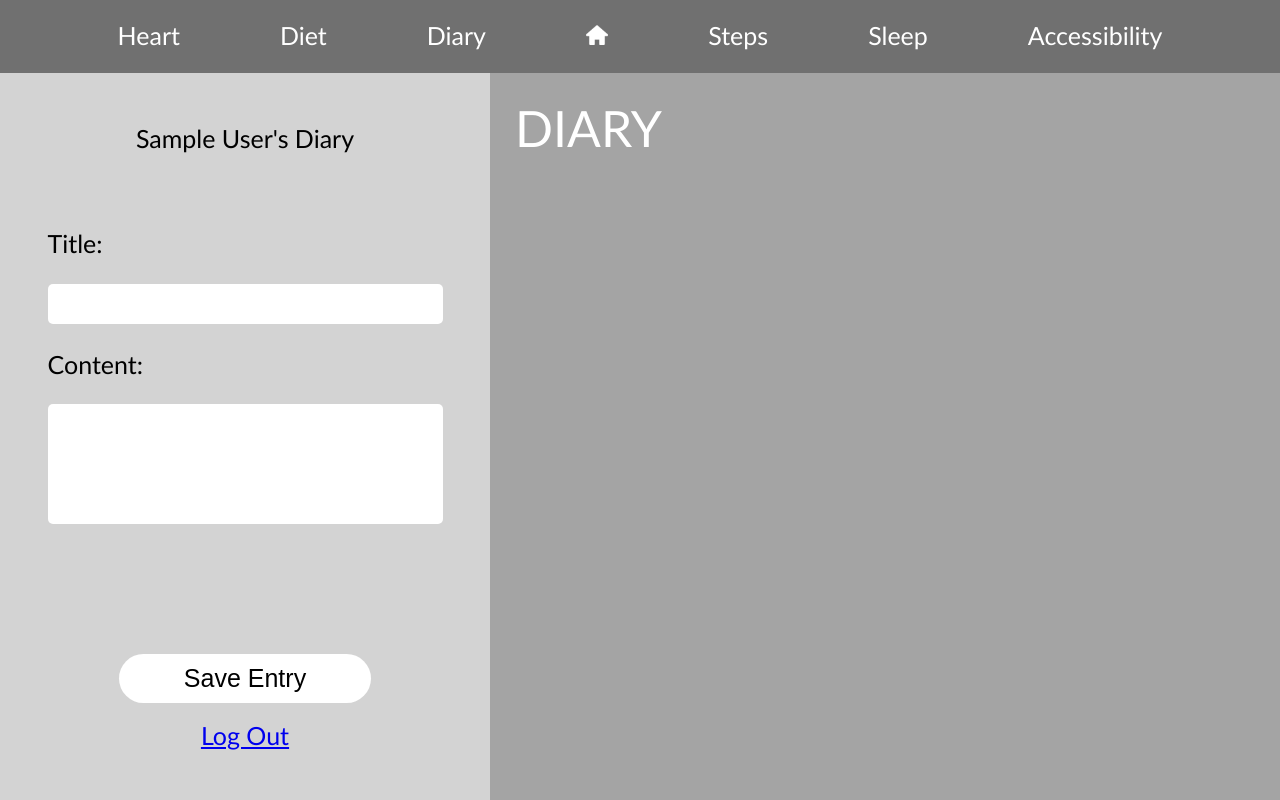
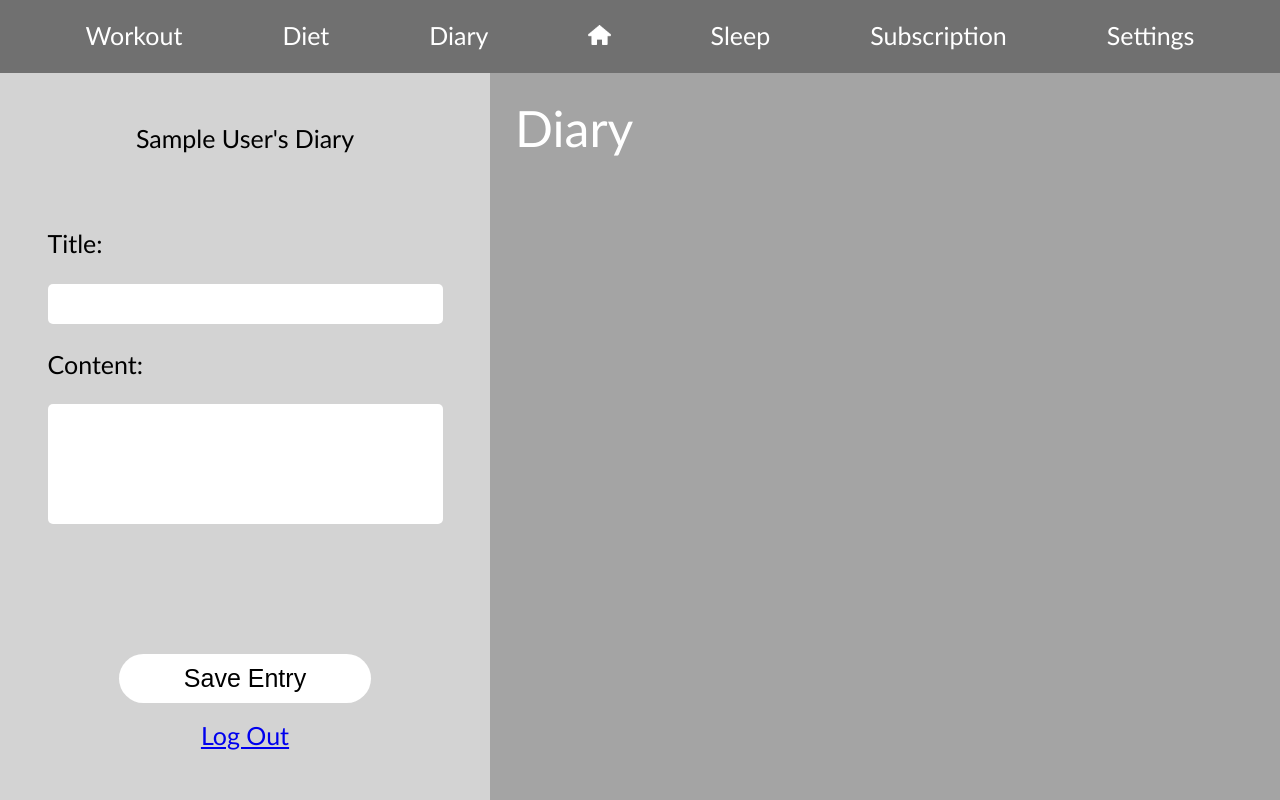
Before and after one commit to calvinandwillump/TokaFitness, a Flask app: page /diary in a window 1280 px wide. Run offline with Flask 3, Linux system fonts and the light colour scheme; the visitor is signed in with stand-in values (Sample User, id 1); data that the repository does not hold is empty.

Commit message:
Update diary.html

```diff
--- a/templates/diary.html
+++ b/templates/diary.html
@@ -4,18 +4,18 @@
     <meta charset="UTF-8">
     <meta name="viewport" content="width=device-width, initial-scale=1.0">
     <link rel="stylesheet" href="static/style.css">
-    <title>Fitness Website</title>
+    <title>ToKa Fitness</title>
 </head>
 <body>
     <div class="nav">
         <ul id="responsivenav">
-            <li><a href="heart.html">Heart</a></li>
-            <li><a href="diet.html">Diet</a></li>
+            <li><a href="">Workout</a></li>
+            <li><a href="">Diet</a></li>
             <li><a href="/diary">Diary</a></li>
             <li><a href="/homepage"><img class="homeicon" src="static/homeicon.png" alt="Home"></a></li>
-            <li><a href="steps.html">Steps</a></li>
-            <li><a href="sleep.html">Sleep</a></li>
-            <li><a href="accessibility.html">Accessibility</a></li>
+            <li><a href="">Sleep</a></li>
+            <li><a href="/subscription">Subscription</a></li>
+            <li><a href="/settings">Settings</a></li>
         </ul>
     </div>
     <div id="resizednav">
@@ -45,12 +45,12 @@
     </div>
     <div class="background">
         <div class="title">
-        DIARY
+        Diary
         </div>
         {% for entry in diary_entries[::-1] %}
             <div class="diary-box">
                 <p class="diary-box-text">
-                    {{ entry.date.strftime('%Y-%m-%d %H:%M:%S') }} - {{ entry.title }}<br>
+                    <strong>{{ entry.title }}</strong> - {{ entry.date.strftime('%A, %B %d, %Y %I:%M %p') }}<br>
                     {{ entry.content }}
                 </p>
             </div>
```
